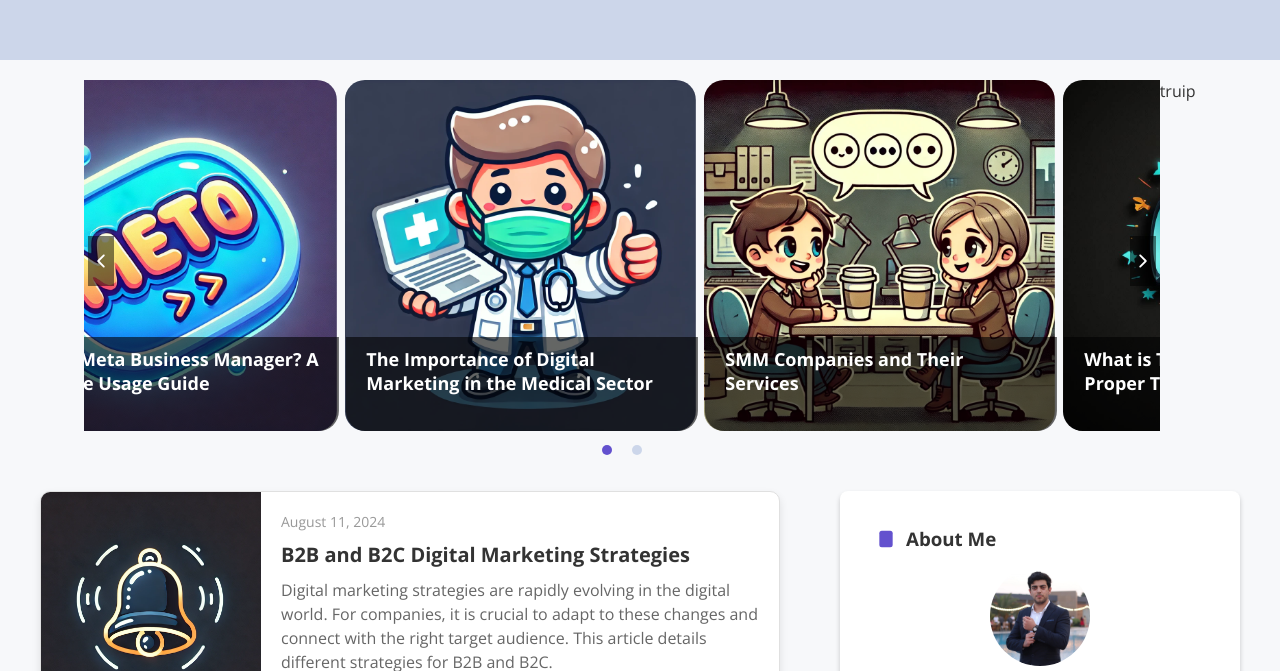
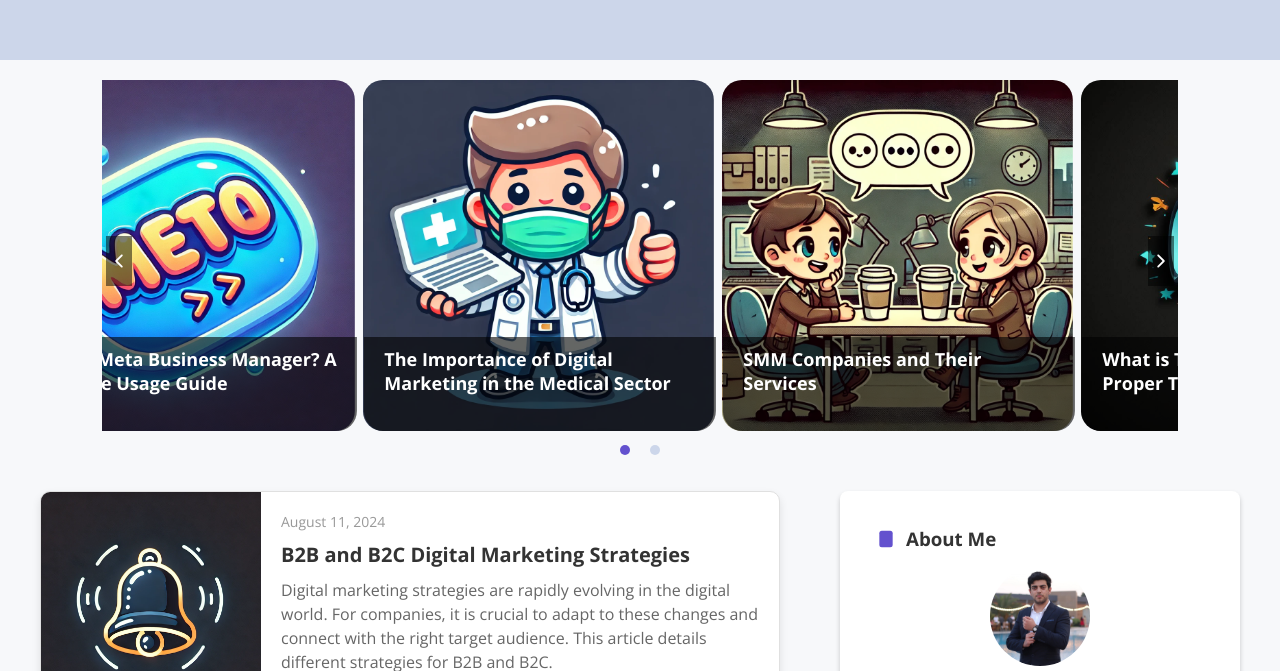
Before and after one commit to mlalayev/AdHoven, a React (Vite) app: page / in a window 1280 px wide. Shown: the part 736-1407 px from the top of the page. Built offline with nearby package versions, Linux system fonts and the light colour scheme; no server answers.

Commit message:
my commit

```diff
--- a/src/Components/MainPage/MainPage.tsx
+++ b/src/Components/MainPage/MainPage.tsx
@@ -40,7 +40,6 @@ function MainPage() {
 
       <section className="sectionsecond">
         <Card />
-        truip
       </section>
 
       <section
```
